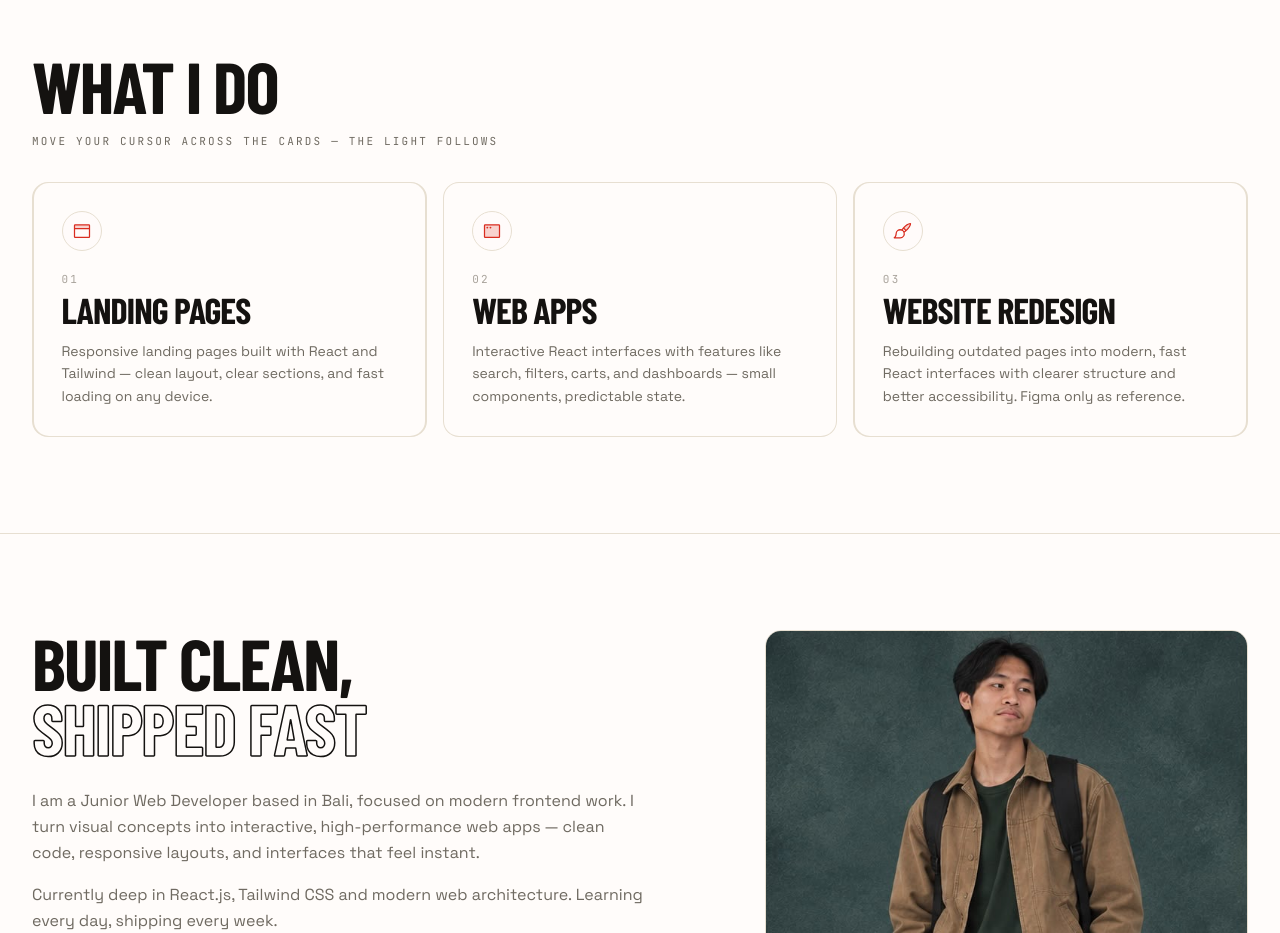
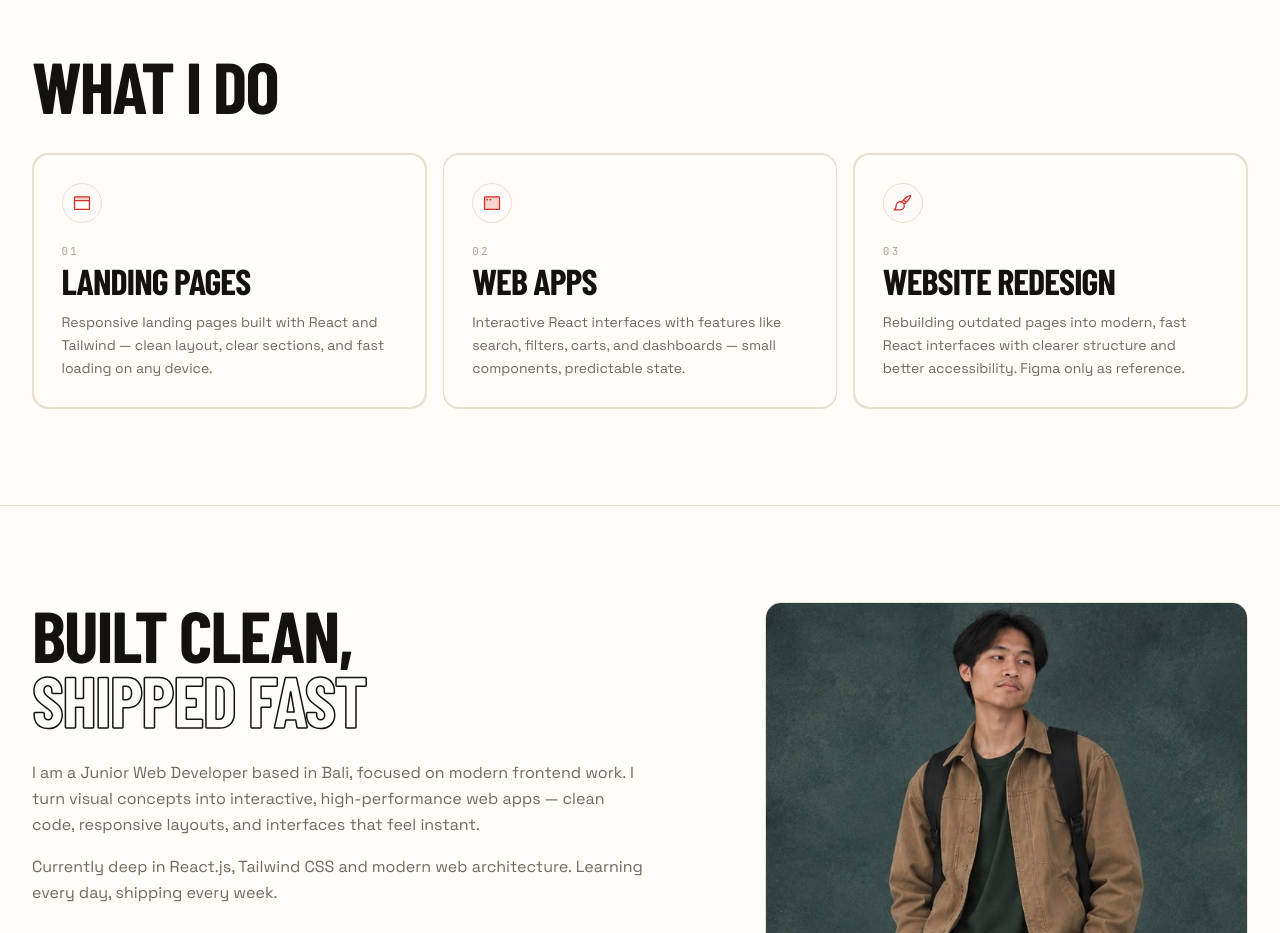
Before and after one commit to AlpinDnt/Portfolio-V2, a React (Vite) app: page / in a window 1280 px wide. Shown: the part 3000-3933 px from the top of the page. Built offline with nearby package versions, Linux system fonts and the light colour scheme; a web font is replaced by a local one.

Commit message:
remove glow hint subtitle from What I Do

```diff
--- a/src/components/Services.jsx
+++ b/src/components/Services.jsx
@@ -13,9 +13,6 @@ export default function Services() {
           <h2 className="font-display text-5xl font-extrabold uppercase leading-none tracking-tight md:text-7xl">
             {services.title}
           </h2>
-          <p className="mt-3 font-mono text-[11px] uppercase tracking-[0.2em] text-[var(--muted)]">
-            Move your cursor across the cards — the light follows
-          </p>
         </Reveal>
 
         <div className="mt-8 grid gap-4 md:grid-cols-3">
```
